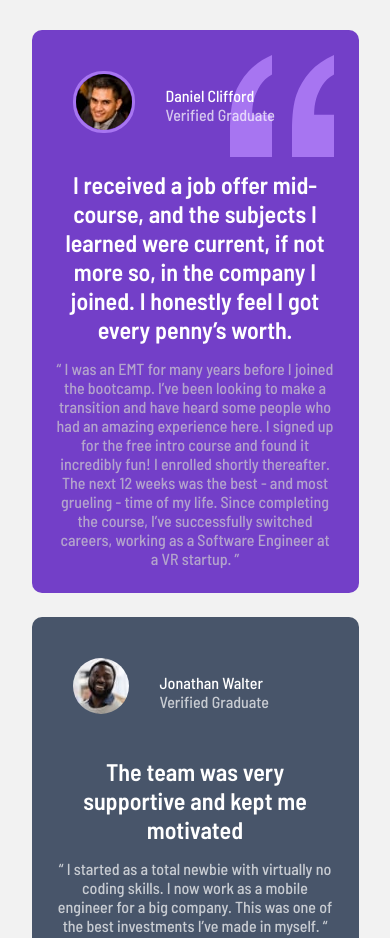
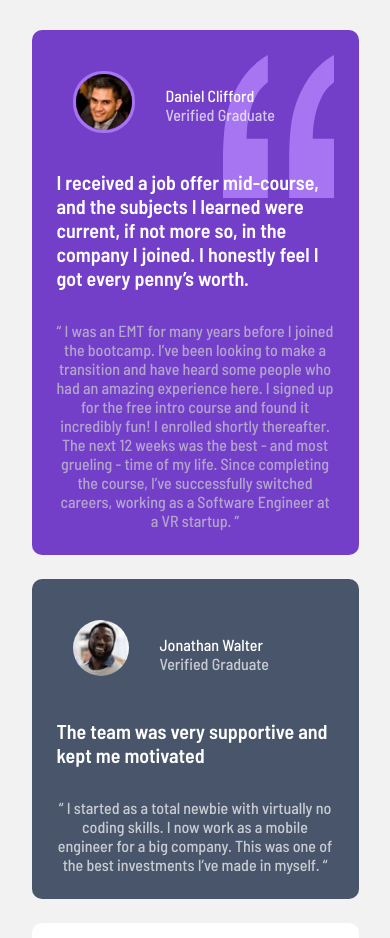
Before and after one commit to aliuwd927/testimonials-grid-section-main, a plain HTML site: page index.html in a window 390 px wide. Shown: the top 938 px of the page. Drawn offline with Linux system fonts and the light colour scheme.

Commit message:
updated css

```diff
--- a/css/index.css
+++ b/css/index.css
@@ -31,7 +31,9 @@ body {
 
 /* Flex Items */
 h1 {
-  text-align: center;
+  font-weight: 600;
+  font-size: 1.25rem;
+  text-align: left;
 }
 .student {
   display: flex;
@@ -57,6 +59,7 @@ h1 {
 
 /* Section Testimonial */
 .testimonial {
+  padding: 32px;
   border-radius: 10px;
 }
 /* Daniel Clifford */
@@ -64,8 +67,10 @@ h1 {
   grid-area: t1;
   background-image: url("/images/bg-pattern-quotation.svg");
   background-repeat: no-repeat;
-  background-position: top right;
+  background-position: top -0.5rem right 4rem;
+  background-origin: content-box;
   background-color: #733fc8;
+  background-size: 20% 40%;
   stroke: #a775f1;
 }
 
@@ -106,6 +111,9 @@ h1 {
 /* End Student Testimonial */
 
 /* Student Paragraph Section */
+.para--text{
+  margin-top: 1rem;
+}
 .para--text.para1 {
   color: #cfcfcf;
   opacity: 70%;
@@ -188,6 +196,12 @@ h1 {
 
   .testimonial.testimonal--1 {
     /* Learned something new */
-    background-origin: content-box;
+  background-image: url("/images/bg-pattern-quotation.svg");
+  background-repeat: no-repeat;
+  background-position: top right;
+  background-origin: content-box;
+  background-color: #733fc8;
+  background-size: 40% 30%;
+  background-origin: content-box;
   }
 }
```
